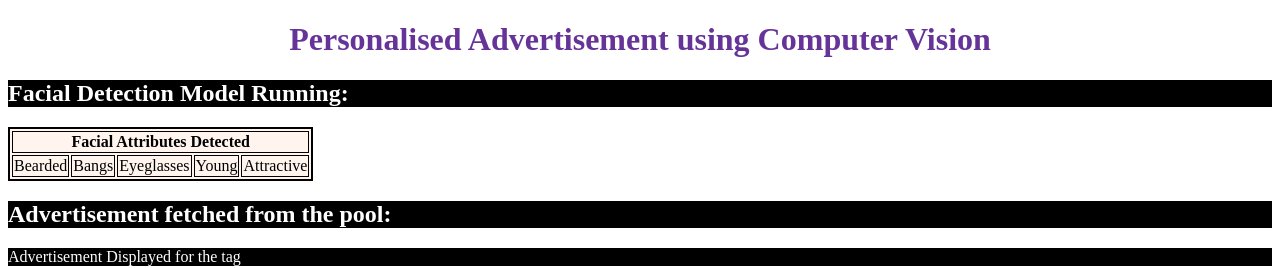
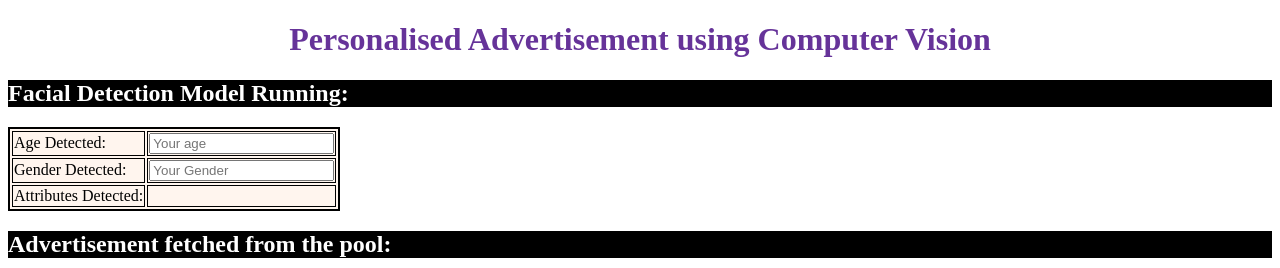
Before and after one commit to ksagrawal143/Personalised-Advertisement, a website: page index.html in a window 1280 px wide. Shown: the top 268 px of the page. Drawn offline with nearby package versions, Linux system fonts and the light colour scheme.

Commit message:
Update index.html

```diff
--- a/index.html
+++ b/index.html
@@ -16,7 +16,12 @@
 <body>
   <h1> Personalised Advertisement using Computer Vision</h1>
   <h2>Facial Detection Model Running:</h2>
-  <table><tr><th colspan="6">Facial Attributes Detected </th></tr><tr><td>Bearded</td><td>Bangs</td><td>Eyeglasses</td><td>Young</td><td>Attractive</td></tr></table>
+  <!-- <table><tr><th colspan="6">Facial Attributes Detected </th></tr><tr><td>Bearded</td><td>Bangs</td><td>Eyeglasses</td><td>Young</td><td>Attractive</td></tr></table> -->
+  <table>
+    <tr><td><label for="age">Age Detected:</label></td><td><input type="text" name="age" placeholder="Your age"/></td></tr>
+    <tr><td><label for="gender">Gender Detected:</label></td><td><input type="text" name="gender" placeholder="Your Gender"/></td></tr>
+    <tr><td><label for="attributes">Attributes Detected:</label></td><td><div id="attributes"></div></td></tr>
+  </table>
   <h2>Advertisement fetched from the pool:</h2>
   <p>Advertisement Displayed for the tag <a id="attribute" href=""></a></p>
   <div id="box">
```
